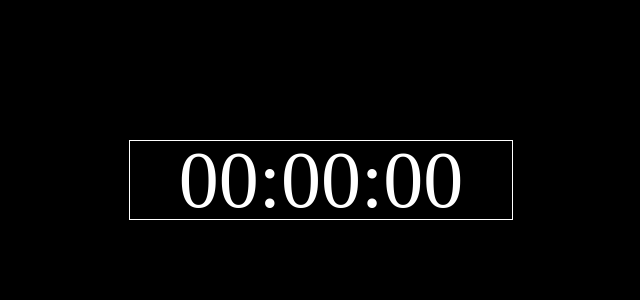
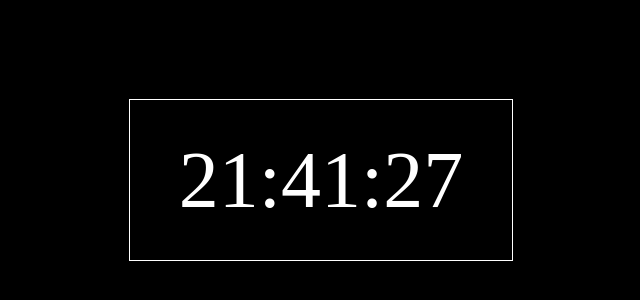
Before and after one commit to kramitsingh03/digitalclockproject, a plain HTML site: page index.html in a window 1280 px wide. Shown: the part 220-520 px from the top of the page, without its empty margins (319-959 px from the left). Drawn offline with Linux system fonts and the light colour scheme.

Commit message:
digital clock

```diff
--- a/index.html
+++ b/index.html
@@ -9,8 +9,9 @@
 <body>
     <div class="box">
         <div class="time">
-            <p><span>00</span>:<span>00</span>:<span>00</span></p>
+            <p><span id="hour">00</span>:<span id="min"></span>:<span id="sec">00</span></p>
         </div>
     </div>
+    <script src="index.js"></script>
 </body>
 </html>
--- a/index.js
+++ b/index.js
@@ -4,7 +4,7 @@ let sec = document.getElementById("sec");
 
  setInterval(()=>{
     let currentDate = new Date();
-    hour.innerHTML = currentDate.getHours();
-    min.innerHTML = currentDate.getMinutes();
-    sec.innerHTML = currentDate.getSeconds();
+    hour.innerHTML = (currentDate.getHours()<10?"0":"") + currentDate.getHours();
+    min.innerHTML = (currentDate.getMinutes()<10?"0":"") + currentDate.getMinutes();
+    sec.innerHTML = (currentDate.getSeconds()<10?"0":"") + currentDate.getSeconds();
  },1000)
--- a/style.css
+++ b/style.css
@@ -14,6 +14,7 @@ body{
     width: 30%;
     height: 10vh;
     border: 1px solid rgb(255, 255, 255);
+    padding: 5rem;
 }
 .time{
     position: absolute;
@@ -22,4 +23,5 @@ body{
     transform: translate(-50%,-50%);
     font-size: 5em;
     color: white;
+
 }
```
